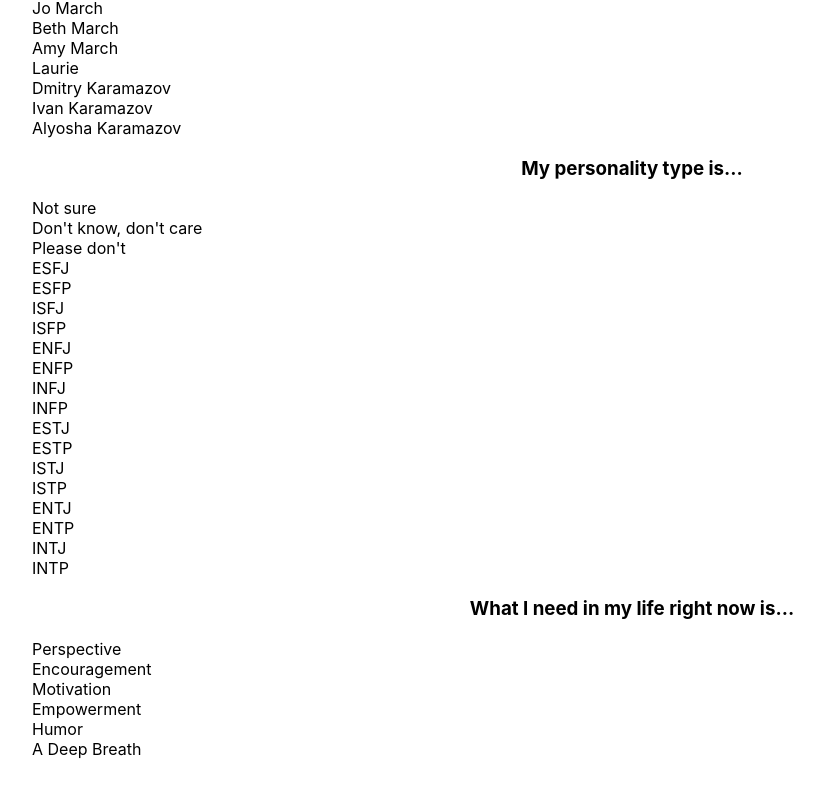
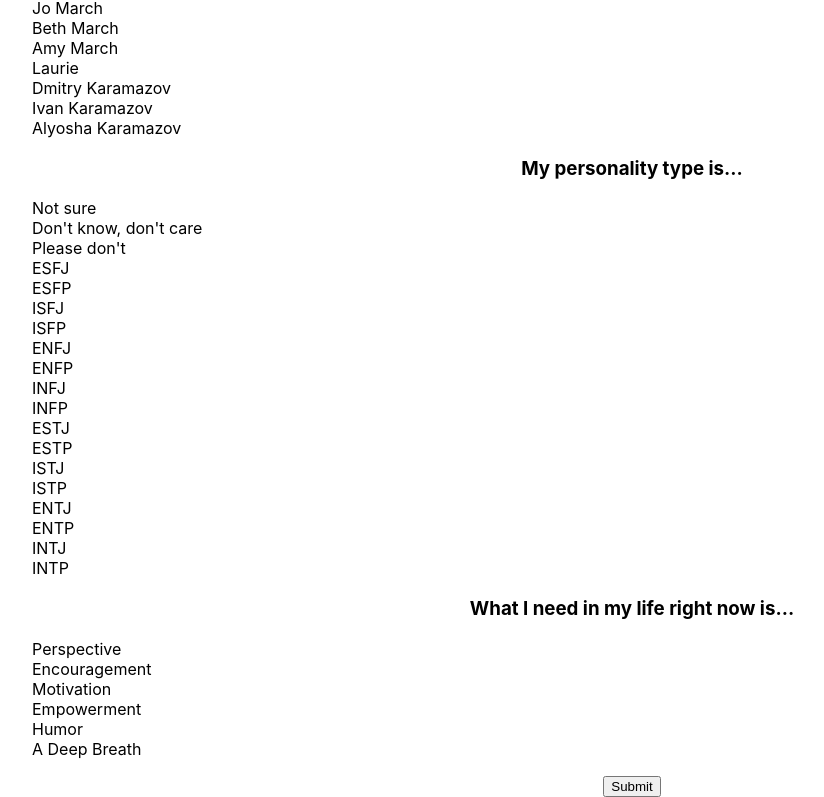
Before and after one commit to Matthew-Van-Hecke/hope-booster, a React (Create React App) app: page / in a window 1280 px wide. Shown: the part 1867-2664 px from the top of the page, without its empty margins (8-832 px from the left). Before the commit the page ends 2642 px from the top, so only its background shows below. Built offline with nearby package versions, Linux system fonts and the light colour scheme.

Commit message:
Added a submitResponses function to Quiz. This takes the responses object from the state, collects all of the individual responses contained therein and makes an array of them. This will eventually allow for comparing of responses to the array attached to each possible result.

```diff
--- a/src/Question.css
+++ b/src/Question.css
@@ -2,3 +2,7 @@
     text-align: left;
     list-style: none;
 }
+
+.Question li:hover{
+    cursor: pointer;
+}
--- a/src/Quiz.js
+++ b/src/Quiz.js
@@ -8,15 +8,27 @@ class Quiz extends Component{
         super(props);
         this.state = {responses: {}};
         this.getResponse = this.getResponse.bind(this);
+        this.submitResponses = this.submitResponses.bind(this);
     }
     getResponse(data){
         let responses = {...this.state.responses};
         responses[data.question] = data.selected;
         this.setState({responses});
-        console.log(data);
+    }
+    submitResponses(){
+        let responseArrays = Object.values(this.state.responses);
+        let responses = [];
+        for(let i = 0; i < responseArrays.length; i++){
+            for(let j = 0; j < responseArrays[i].length; j++){
+                responses.push(responseArrays[i][j]);
+            }
+        }
+        console.log(responses);
     }
     render(){
         return(
+            <div className="Quiz">
+                {
                     QuestionsDb.map(
                         q =>
                         <Question
@@ -27,6 +39,9 @@ class Quiz extends Component{
                             submit={this.getResponse}
                         />
                     )
+                }
+                <button onClick={this.submitResponses}>Submit</button>
+            </div>
         )
     }
 }
```
Lines whose indentation alone changed are shown as unchanged.
